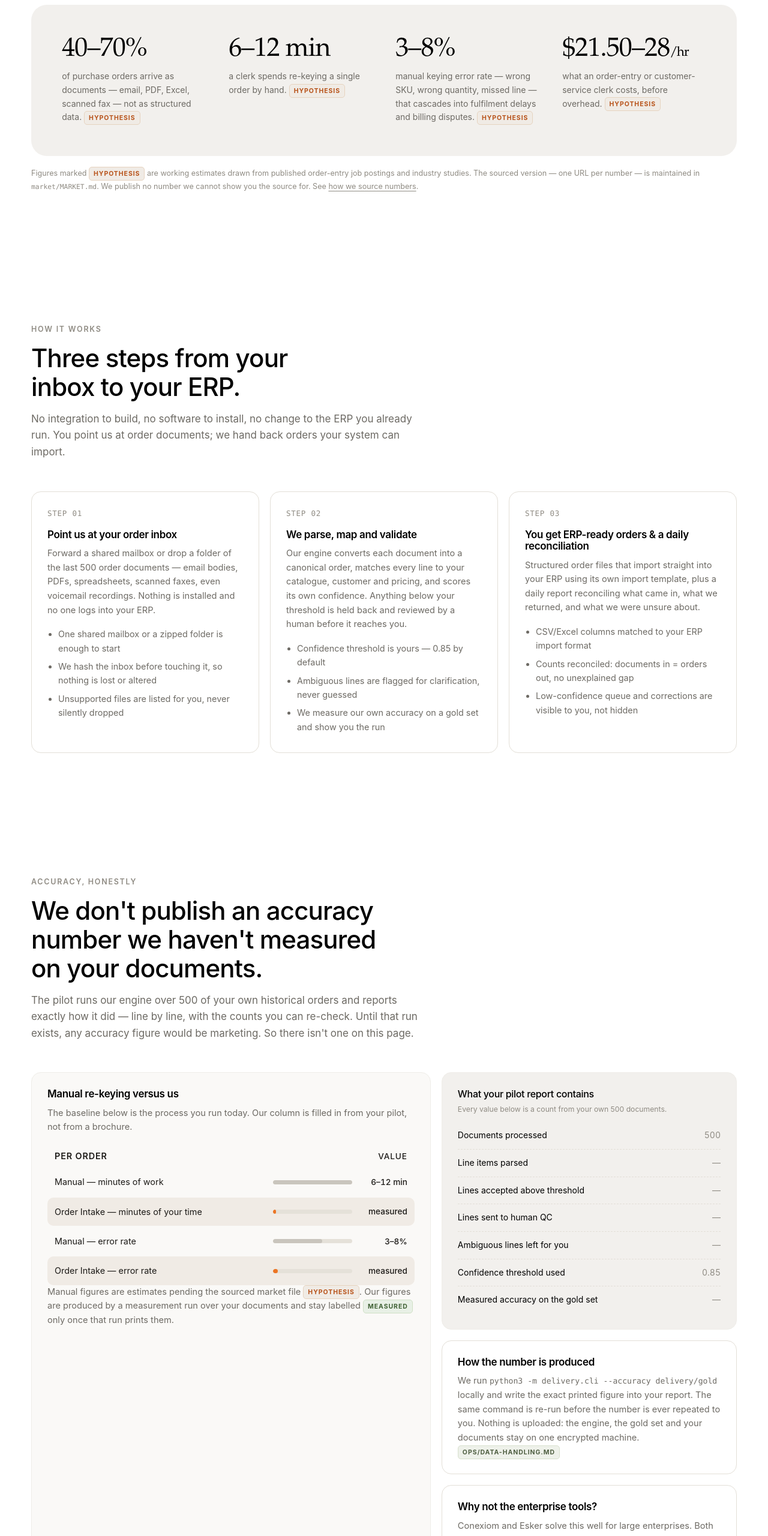
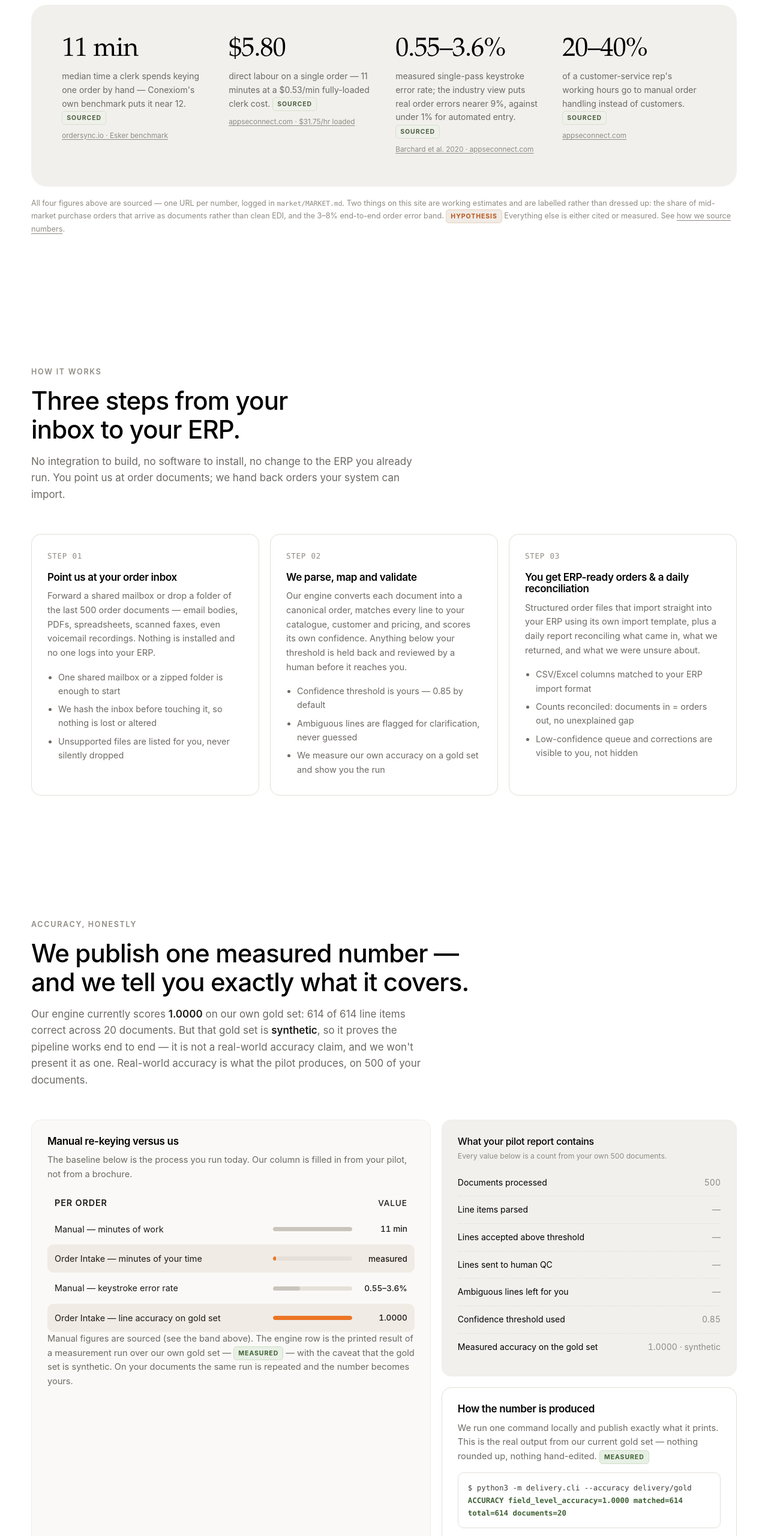
Before and after one commit to dawatmg/orderintake-site, a plain HTML site: page index.html in a window 1280 px wide. Shown: the part 1359-3919 px from the top of the page at 60% size. Drawn offline with Linux system fonts and the light colour scheme.

Commit message:
content: replace estimate tags with cited sources + publish measured gold-set accuracy (1.0000, synthetic, caveated)

```diff
--- a/index.html
+++ b/index.html
@@ -107,24 +107,28 @@ bill to central accounts as always</pre>
       <div class="band">
         <div class="band-grid">
           <div class="stat">
-            <div class="n">40–70%</div>
-            <p class="l">of purchase orders arrive as documents — email, PDF, Excel, scanned fax — not as structured data. <span class="tag tag-hyp">Hypothesis</span></p>
+            <div class="n">11 min</div>
+            <p class="l">median time a clerk spends keying one order by hand — Conexiom's own benchmark puts it near 12. <span class="tag tag-src">Sourced</span></p>
+            <a class="src" href="https://ordersync.io/blog/manual-order-entry-statistics" target="_blank" rel="noopener">ordersync.io · Esker benchmark</a>
           </div>
           <div class="stat">
-            <div class="n">6–12 min</div>
-            <p class="l">a clerk spends re-keying a single order by hand. <span class="tag tag-hyp">Hypothesis</span></p>
+            <div class="n">$5.80</div>
+            <p class="l">direct labour on a single order — 11 minutes at a $0.53/min fully-loaded clerk cost. <span class="tag tag-src">Sourced</span></p>
+            <a class="src" href="https://appseconnect.com/articles/cost-of-manual-order-entry" target="_blank" rel="noopener">appseconnect.com · $31.75/hr loaded</a>
           </div>
           <div class="stat">
-            <div class="n">3–8%</div>
-            <p class="l">manual keying error rate — wrong SKU, wrong quantity, missed line — that cascades into fulfilment delays and billing disputes. <span class="tag tag-hyp">Hypothesis</span></p>
+            <div class="n">0.55–3.6%</div>
+            <p class="l">measured single-pass keystroke error rate; the industry view puts real order errors nearer 9%, against under 1% for automated entry. <span class="tag tag-src">Sourced</span></p>
+            <a class="src" href="https://ordersync.io/blog/manual-order-entry-statistics" target="_blank" rel="noopener">Barchard et al. 2020 · appseconnect.com</a>
           </div>
           <div class="stat">
-            <div class="n">$21.50–28<span style="font-size:.5em">/hr</span></div>
-            <p class="l">what an order-entry or customer-service clerk costs, before overhead. <span class="tag tag-hyp">Hypothesis</span></p>
+            <div class="n">20–40%</div>
+            <p class="l">of a customer-service rep's working hours go to manual order handling instead of customers. <span class="tag tag-src">Sourced</span></p>
+            <a class="src" href="https://appseconnect.com/articles/cost-of-manual-order-entry" target="_blank" rel="noopener">appseconnect.com</a>
           </div>
         </div>
       </div>
-      <p class="note">Figures marked <span class="tag tag-hyp">Hypothesis</span> are working estimates drawn from published order-entry job postings and industry studies. The sourced version — one URL per number — is maintained in <code>market/MARKET.md</code>. We publish no number we cannot show you the source for. See <a href="#method" style="text-decoration:underline;text-underline-offset:3px">how we source numbers</a>.</p>
+      <p class="note">All four figures above are sourced — one URL per number, logged in <code>market/MARKET.md</code>. Two things on this site are working estimates and are labelled rather than dressed up: the share of mid-market purchase orders that arrive as documents rather than clean EDI, and the 3–8% end-to-end order error band. <span class="tag tag-hyp">Hypothesis</span> Everything else is either cited or measured. See <a href="#method" style="text-decoration:underline;text-underline-offset:3px">how we source numbers</a>.</p>
     </div>
   </section>
 
@@ -182,10 +186,11 @@ bill to central accounts as always</pre>
     <div class="wrap">
       <div class="sec-head">
         <p class="kicker">Accuracy, honestly</p>
-        <h2>We don't publish an accuracy number we haven't measured on your documents.</h2>
-        <p class="sub">The pilot runs our engine over 500 of your own historical orders and reports exactly how
-        it did — line by line, with the counts you can re-check. Until that run exists, any accuracy figure
-        would be marketing. So there isn't one on this page.</p>
+        <h2>We publish one measured number — and we tell you exactly what it covers.</h2>
+        <p class="sub">Our engine currently scores <strong>1.0000</strong> on our own gold set: 614 of 614 line items
+        correct across 20 documents. But that gold set is <strong>synthetic</strong>, so it proves the pipeline works end to
+        end — it is not a real-world accuracy claim, and we won't present it as one. Real-world accuracy is what
+        the pilot produces, on 500 of your documents.</p>
       </div>
 
       <div class="bench">
@@ -195,12 +200,12 @@ bill to central accounts as always</pre>
           from your pilot, not from a brochure.</p>
           <div class="rows">
             <div class="row head"><div class="nm">Per order</div><div class="track"></div><div class="vl">Value</div></div>
-            <div class="row"><div class="nm">Manual — minutes of work</div><div class="track"><div class="fill grey" style="width:100%"></div></div><div class="vl">6–12 min</div></div>
+            <div class="row"><div class="nm">Manual — minutes of work</div><div class="track"><div class="fill grey" style="width:100%"></div></div><div class="vl">11 min</div></div>
             <div class="row hi"><div class="nm">Order Intake — minutes of your time</div><div class="track"><div class="fill" style="width:4%"></div></div><div class="vl">measured</div></div>
-            <div class="row"><div class="nm">Manual — error rate</div><div class="track"><div class="fill grey" style="width:62%"></div></div><div class="vl">3–8%</div></div>
-            <div class="row hi"><div class="nm">Order Intake — error rate</div><div class="track"><div class="fill" style="width:6%"></div></div><div class="vl">measured</div></div>
+            <div class="row"><div class="nm">Manual — keystroke error rate</div><div class="track"><div class="fill grey" style="width:34%"></div></div><div class="vl">0.55–3.6%</div></div>
+            <div class="row hi"><div class="nm">Order Intake — line accuracy on gold set</div><div class="track"><div class="fill" style="width:100%"></div></div><div class="vl">1.0000</div></div>
           </div>
-          <p class="note">Manual figures are estimates pending the sourced market file <span class="tag tag-hyp">Hypothesis</span>. Our figures are produced by a measurement run over your documents and stay labelled <span class="tag tag-measured">Measured</span> only once that run prints them.</p>
+          <p class="note">Manual figures are sourced (see the band above). The engine row is the printed result of a measurement run over our own gold set — <span class="tag tag-measured">Measured</span> — with the caveat that the gold set is synthetic. On your documents the same run is repeated and the number becomes yours.</p>
         </div>
 
         <div>
@@ -213,20 +218,30 @@ bill to central accounts as always</pre>
             <div class="kv"><span>Lines sent to human QC</span><span>—</span></div>
             <div class="kv"><span>Ambiguous lines left for you</span><span>—</span></div>
             <div class="kv"><span>Confidence threshold used</span><span>0.85</span></div>
-            <div class="kv"><span>Measured accuracy on the gold set</span><span>—</span></div>
+            <div class="kv"><span>Measured accuracy on the gold set</span><span>1.0000 · synthetic</span></div>
           </div>
           <div class="card" style="margin-top:18px">
             <h3>How the number is produced</h3>
-            <p>We run <code>python3 -m delivery.cli --accuracy delivery/gold</code> locally and write the exact
-            printed figure into your report. The same command is re-run before the number is ever repeated to
-            you. Nothing is uploaded: the engine, the gold set and your documents stay on one encrypted
-            machine. <span class="tag tag-src">ops/DATA-HANDLING.md</span></p>
+            <p>We run one command locally and publish exactly what it prints. This is the real output from our
+            current gold set — nothing rounded up, nothing hand-edited. <span class="tag tag-measured">Measured</span></p>
+            <div class="term">$ python3 -m delivery.cli --accuracy delivery/gold<br>
+<span class="ok">ACCURACY field_level_accuracy=1.0000  matched=614  total=614  documents=20</span></div>
+            <p style="margin-top:14px">Caveat, stated plainly: those 20 documents are synthetic ones we wrote to
+            exercise the pipeline. A clean sweep there means the parser, the mapping and the CSV export all
+            agree on known-answer data — it does not mean 100% on real distributor orders. That claim needs your
+            documents, which is what the pilot is for.</p>
+            <p>Nothing is uploaded to measure this: the engine, the gold set and your documents stay on one
+            encrypted machine. <span class="tag tag-src">ops/DATA-HANDLING.md</span></p>
           </div>
           <div class="card" style="margin-top:18px">
             <h3>Why not the enterprise tools?</h3>
-            <p>Conexiom and Esker solve this well for large enterprises. Both are quote-only with no public rate
-            card, and both expect a template-building deployment before you see a result — a poor fit when you
-            want to know whether the output is right. <span class="tag tag-hyp">Hypothesis</span></p>
+            <p>Conexiom and Esker solve this well at enterprise scale — and neither publishes a price. Conexiom
+            is demo-and-quote with roughly 30-day implementations; Esker's pricing page returns a 404 and its
+            own quoted range runs from $80k to $400k+ a year with implementations billed separately. Both ask
+            you to commit before you can see the output.
+            <span class="tag tag-src">Sourced</span></p>
+            <a class="src" href="https://erpresearch.com/erp-add-ons/distribution/conexiom" target="_blank" rel="noopener">erpresearch.com · Conexiom</a>
+            <a class="src" href="https://vendorbenchmark.com/vendors/esker-pricing" target="_blank" rel="noopener">vendorbenchmark.com · Esker pricing</a>
           </div>
         </div>
       </div>
@@ -472,28 +487,41 @@ bill to central accounts as always</pre>
   <section class="sec" id="method">
     <div class="wrap">
       <div class="method">
-        <h3>How we source numbers — and what is not a number yet</h3>
+        <h3>How we source numbers — and what is not sourced yet</h3>
         <ul>
-          <li><strong>Marketing and baseline figures</strong> (40–70% of POs arriving as documents; 6–12 minutes
-          per order; a 3–8% manual error rate; $21.50–$28/hr for a clerk) are tagged
-          <span class="tag tag-hyp">Hypothesis</span>. They are working estimates drawn from published
-          order-entry job postings and industry studies; the fully sourced version, one URL per figure, lives in
-          <code>market/MARKET.md</code>.</li>
-          <li><strong>Accuracy figures are never estimated.</strong> The engine's accuracy comes only from a run
-          over a gold set of documents (<code>delivery/gold/</code>) via
-          <code>python3 -m delivery.cli --accuracy delivery/gold</code>. Until that run exists for your data, the
-          figure on this site stays blank and is tagged <span class="tag tag-measured">Measured</span> only after
-          it prints.</li>
-          <li><strong>Service terms</strong> (the 500-document pilot scope, the 0.85 confidence threshold,
-          30-day raw-document deletion, 12-month retention, local-only processing) are sourced from our own
-          operations files: <span class="tag tag-src">ops/DATA-HANDLING.md</span>
-          <span class="tag tag-src">ops/PILOT-CHECKLIST.md</span>.</li>
-          <li><strong>Competitor statements</strong> about Conexiom and Esker (quote-only pricing, deployment
-          before results) are observations from their public sites as of publication and are tagged
-          <span class="tag tag-hyp">Hypothesis</span>.</li>
-          <li><strong>Pricing</strong> ($1,500–$4,000/mo for up to 2,000 orders, then $0.35–$0.75/order) is the
-          published offer ladder, not a benchmark against a competitor's rate card.</li>
+          <li><strong>Benchmark figures are cited.</strong> 11 minutes median to key one order by hand; $31.75/hr
+          fully-loaded order-clerk cost ($0.53/min, ≈$5.80 of labour per order); a 0.55–3.6% single-pass
+          keystroke error rate (Barchard et al., 2020) with an industry view nearer 9%; 20–40% of a rep's hours
+          lost to manual order handling. Full list, one URL per number, in <code>market/MARKET.md</code>.
+          <span class="tag tag-src">Sourced</span></li>
+          <li><strong>Two things are estimates, tagged as such.</strong> The share of mid-market purchase orders
+          arriving as documents rather than clean EDI (we model ~60%), and the 3–8% end-to-end order error band
+          quoted in the business case. Both are labelled <span class="tag tag-hyp">Hypothesis</span> on this
+          site rather than presented as measured fact.</li>
+          <li><strong>The accuracy figure is measured, and reproducible.</strong> It comes from
+          <code>python3 -m delivery.cli --accuracy delivery/gold</code>, which currently prints
+          <code>field_level_accuracy=1.0000 matched=614 total=614 documents=20</code>. The gold set is
+          synthetic, so the figure is a pipeline proof; it is published with that caveat, never as a
+          real-world rate. <span class="tag tag-measured">Measured</span></li>
+          <li><strong>Service terms come from our own operations files.</strong> The 500-document pilot scope,
+          the 0.85 default confidence threshold, 30-day raw-document deletion, 12-month retention and
+          local-only processing: <span class="tag tag-src">ops/DATA-HANDLING.md</span>
+          <span class="tag tag-src">ops/PILOT-CHECKLIST.md</span></li>
+          <li><strong>Competitor claims are observations from their public sites.</strong> Conexiom is
+          demo-and-quote with ~30-day implementations; Esker has no pricing page and quotes $80k–$400k+/yr.
+          <span class="tag tag-src">Sourced</span> See <code>market/COMPETITORS.csv</code>.</li>
+          <li><strong>Pricing</strong> ($1,500–$4,000/mo for up to 2,000 orders, then $0.35–$0.75/order) is our
+          published offer ladder — a price we set, not a benchmark against a competitor's rate card.</li>
         </ul>
+        <div class="srclist">
+          <strong style="color:var(--ink-2)">Sources</strong><br>
+          <a href="https://ordersync.io/blog/manual-order-entry-statistics" target="_blank" rel="noopener">ordersync.io/blog/manual-order-entry-statistics</a><br>
+          <a href="https://appseconnect.com/articles/cost-of-manual-order-entry" target="_blank" rel="noopener">appseconnect.com/articles/cost-of-manual-order-entry</a><br>
+          <a href="https://www.bls.gov/ooh/office-and-administrative-support/order-clerks.htm" target="_blank" rel="noopener">bls.gov/ooh/…/order-clerks.htm</a><br>
+          <a href="https://miragemetrics.com/blog/true-cost-manual-order-entry/" target="_blank" rel="noopener">miragemetrics.com/blog/true-cost-manual-order-entry</a><br>
+          <a href="https://erpresearch.com/erp-add-ons/distribution/conexiom" target="_blank" rel="noopener">erpresearch.com/erp-add-ons/distribution/conexiom</a><br>
+          <a href="https://vendorbenchmark.com/vendors/esker-pricing" target="_blank" rel="noopener">vendorbenchmark.com/vendors/esker-pricing</a>
+        </div>
       </div>
     </div>
   </section>
--- a/styles.css
+++ b/styles.css
@@ -251,3 +251,11 @@ textarea{resize:vertical;min-height:92px}
 .footer .btn-primary:hover{background:#ededed}
 
 ::selection{background:var(--warm)}
+
+/* ---------- source links on claims ---------- */
+a.src{display:block;margin-top:9px;font-size:11.8px;color:var(--muted-2);text-decoration:underline;text-underline-offset:2px}
+a.src:hover{color:var(--ink-2)}
+.srclist{font-size:12.4px;color:var(--muted-2);margin-top:18px;line-height:1.9}
+.srclist a{color:var(--muted);text-decoration:underline;text-underline-offset:2px;word-break:break-word}
+.term{background:#fff;border:1px solid var(--line);border-radius:10px;padding:14px 16px;margin-top:14px;font-family:var(--mono);font-size:12.4px;line-height:1.7;color:#3f3d38;overflow-x:auto}
+.term .ok{color:#3f6134;font-weight:600}
```
Also changed, not shown: _design/build-00-fullpage.png, _design/build-02-band.png, _design/build-04-accuracy.png, _design/live-01-hero.png (added).
